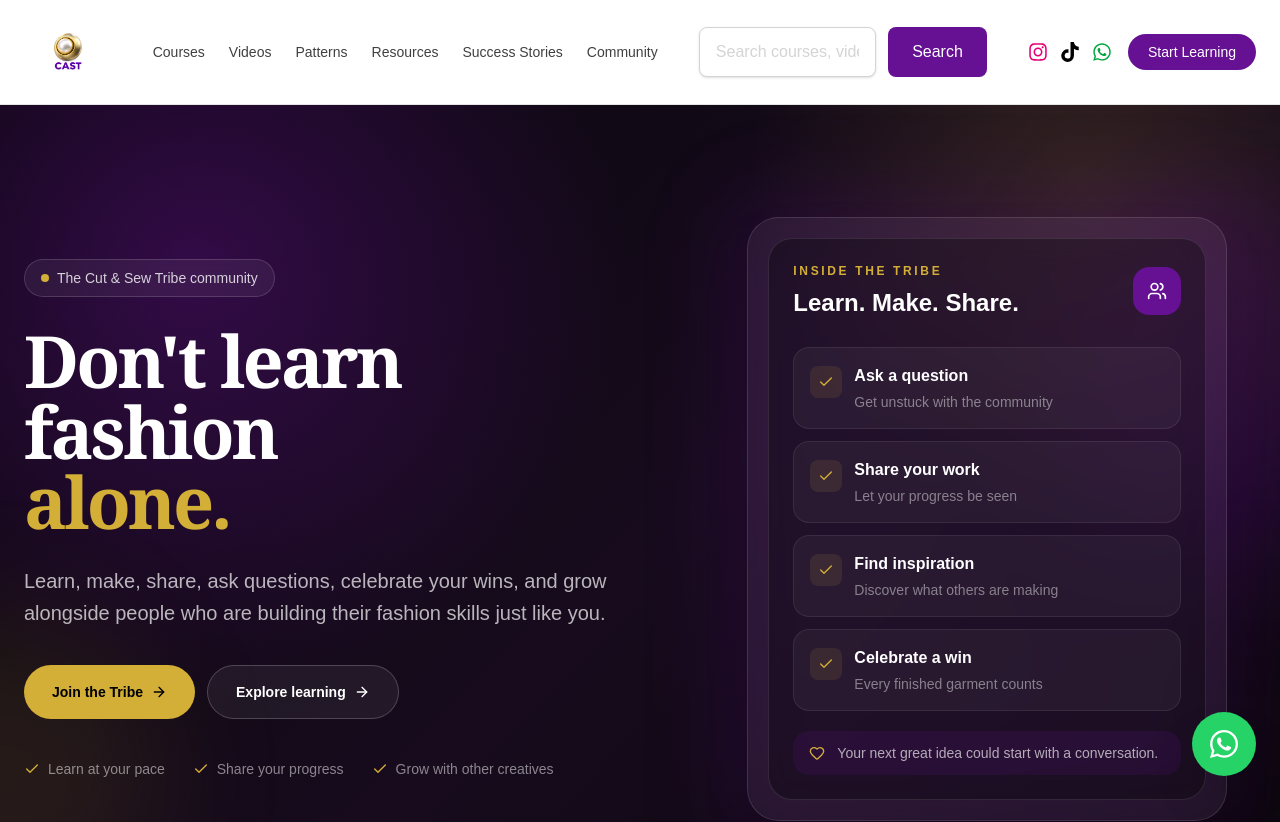
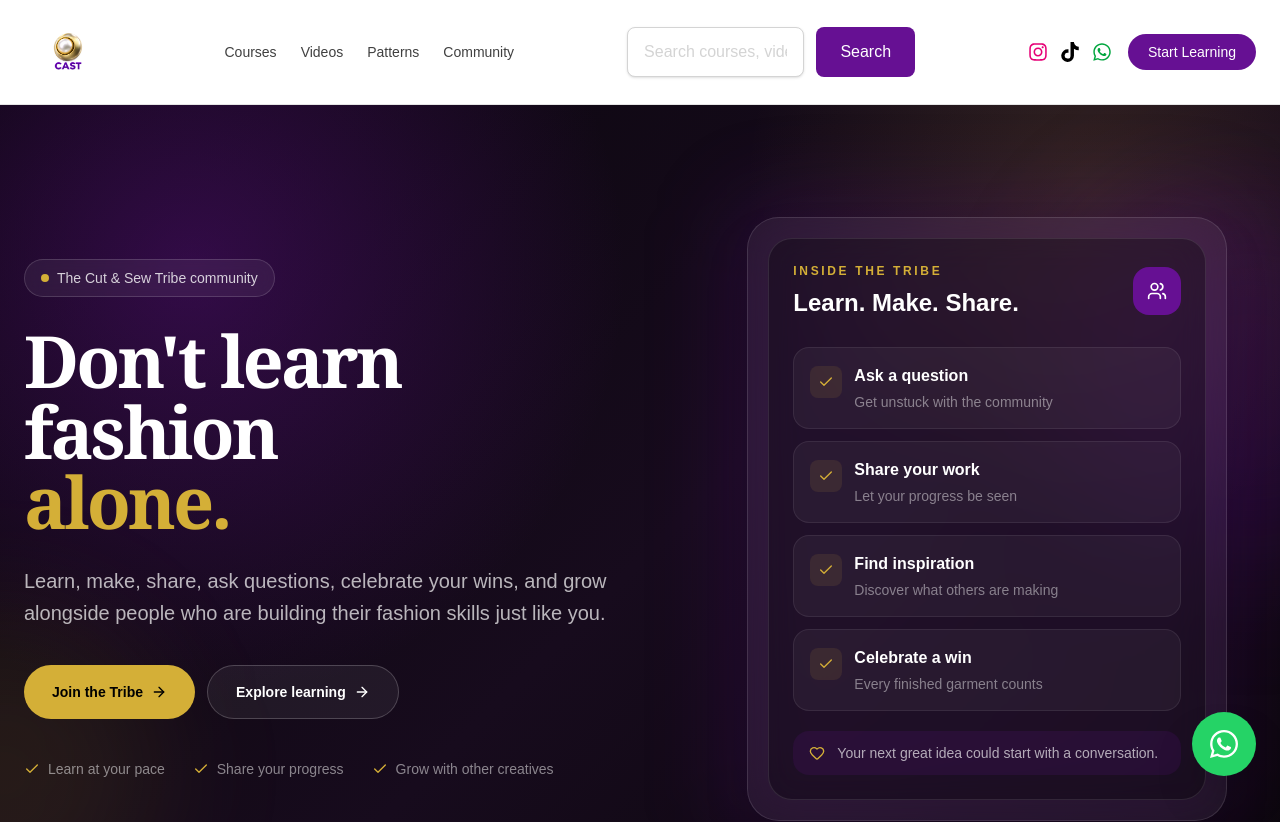
Before and after one commit to CutAndSewTribe/cut-and-sew-tribe, a Next.js app: page /community in a window 1280 px wide. Shown: the top 822 px of the page. Built offline with nearby package versions, Linux system fonts and the light colour scheme; no server answers.

Commit message:
Restricting access to resources & success-stories

```diff
--- a/src/components/layout/Header.tsx
+++ b/src/components/layout/Header.tsx
@@ -24,14 +24,22 @@ const navigation = [
     label: "Patterns",
     href: "/patterns",
   },
-  {
-    label: "Resources",
-    href: "/resources",
-  },
-  {
-    label: "Success Stories",
-    href: "/success-stories",
-  },
+   /*
+   * TEMPORARILY HIDDEN
+   *
+   * Resources and Success Stories are being kept in the project
+   * but are not currently displayed in the public navigation.
+   *
+   * Restore later by removing the comment markers.
+   */
+  // {
+  //   label: "Resources",
+  //   href: "/resources",
+  // },
+  // {
+  //   label: "Success Stories",
+  //   href: "/success-stories",
+  // },
   {
     label: "Community",
     href: "/community",
```
